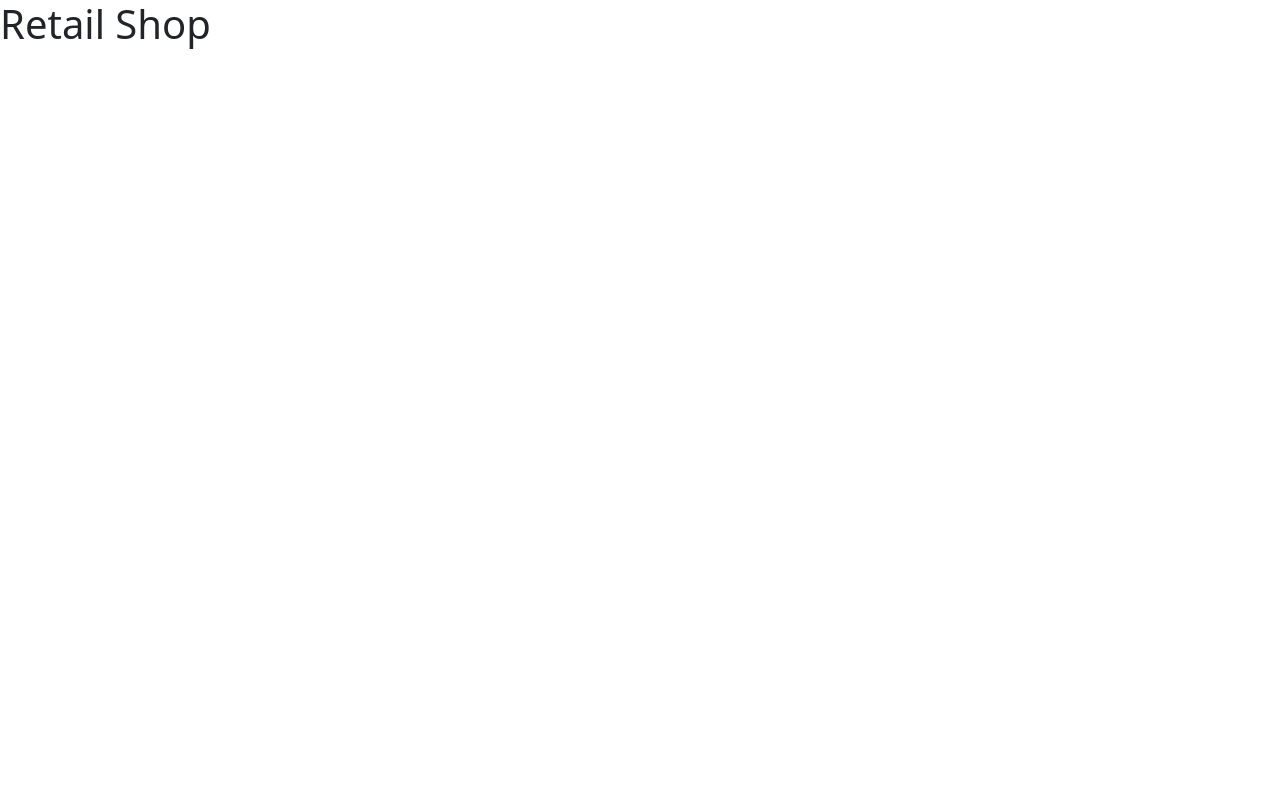
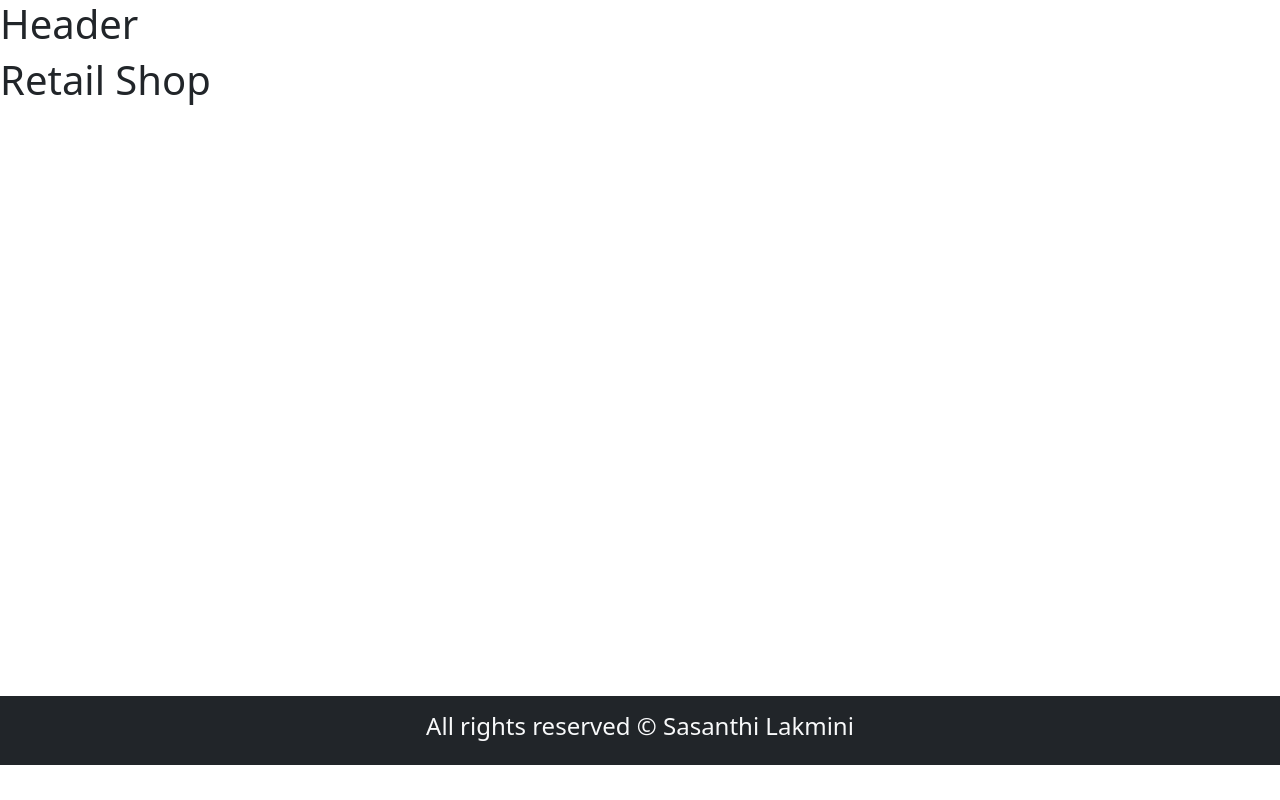
Before and after one commit to sasanthi65/wholesale-web, a React (Create React App) app in the folder client/: page / in a window 1280 px wide. Built offline with nearby package versions, Linux system fonts and the light colour scheme.

Commit message:
installed react-router-dom and setup basic pages

```diff
--- a/client/package.json
+++ b/client/package.json
@@ -8,7 +8,8 @@
     "@testing-library/user-event": "^13.5.0",
     "react": "^18.2.0",
     "react-dom": "^18.2.0",
-    "react-scripts": "5.0.1",
+    "react-router-dom": "^6.13.0",
+    "react-scripts": "^2.1.3",
     "web-vitals": "^2.1.4"
   },
   "scripts": {
--- a/client/src/App.js
+++ b/client/src/App.js
@@ -1,9 +1,12 @@
 import "./App.css";
+import Layout from "./components/Layout/layout";
 
 function App() {
   return (
     <>
-      <h1>Retail Shop</h1>
+      <Layout>
+        <h1>Retail Shop</h1>
+      </Layout>
     </>
   );
 }
--- /dev/null
+++ b/client/src/components/Layout/Footer.js
@@ -0,0 +1,13 @@
+import React from "react";
+
+const Footer = () => {
+  return (
+    <div className="bg-dark text-light p-3">
+      <h4 className="text-center">
+        All rights reserved &copy; Sasanthi Lakmini
+      </h4>
+    </div>
+  );
+};
+
+export default Footer;
--- /dev/null
+++ b/client/src/components/Layout/Header.js
@@ -0,0 +1,11 @@
+import React from "react";
+
+const Header = () => {
+  return (
+    <div>
+      <h1>Header</h1>
+    </div>
+  );
+};
+
+export default Header;
--- /dev/null
+++ b/client/src/components/Layout/Layout.js
@@ -0,0 +1,15 @@
+import React from "react";
+import Header from "./Header";
+import Footer from "./Footer";
+
+const Layout = ({ children }) => {
+  return (
+    <div>
+      <Header />
+      <main style={{ minHeight: "80vh" }}>{children}</main>
+      <Footer />
+    </div>
+  );
+};
+
+export default Layout;
--- a/client/src/index.js
+++ b/client/src/index.js
@@ -1,14 +1,17 @@
-import React from 'react';
-import ReactDOM from 'react-dom/client';
-import './index.css';
-import App from './App';
-import reportWebVitals from './reportWebVitals';
+import React from "react";
+import ReactDOM from "react-dom/client";
+import "./index.css";
+import App from "./App";
+import reportWebVitals from "./reportWebVitals";
+import { BrowserRouter } from "react-router-dom";
 
-const root = ReactDOM.createRoot(document.getElementById('root'));
+const root = ReactDOM.createRoot(document.getElementById("root"));
 root.render(
-  <React.StrictMode>
-    <App />
-  </React.StrictMode>
+  <BrowserRouter>
+    <React.StrictMode>
+      <App />
+    </React.StrictMode>
+  </BrowserRouter>
 );
 
 // If you want to start measuring performance in your app, pass a function
```
Also changed, not shown: client/src/pages/About.js (added, +12 -0 lines), client/src/pages/Contact.js (added, +12 -0 lines), client/src/pages/HomePage.js (added, +12 -0 lines), client/src/pages/PageNotFound.js (added, +12 -0 lines), client/src/pages/Policy.js (added, +12 -0 lines), 1 other file (tests, documents, lock files or other folders).
